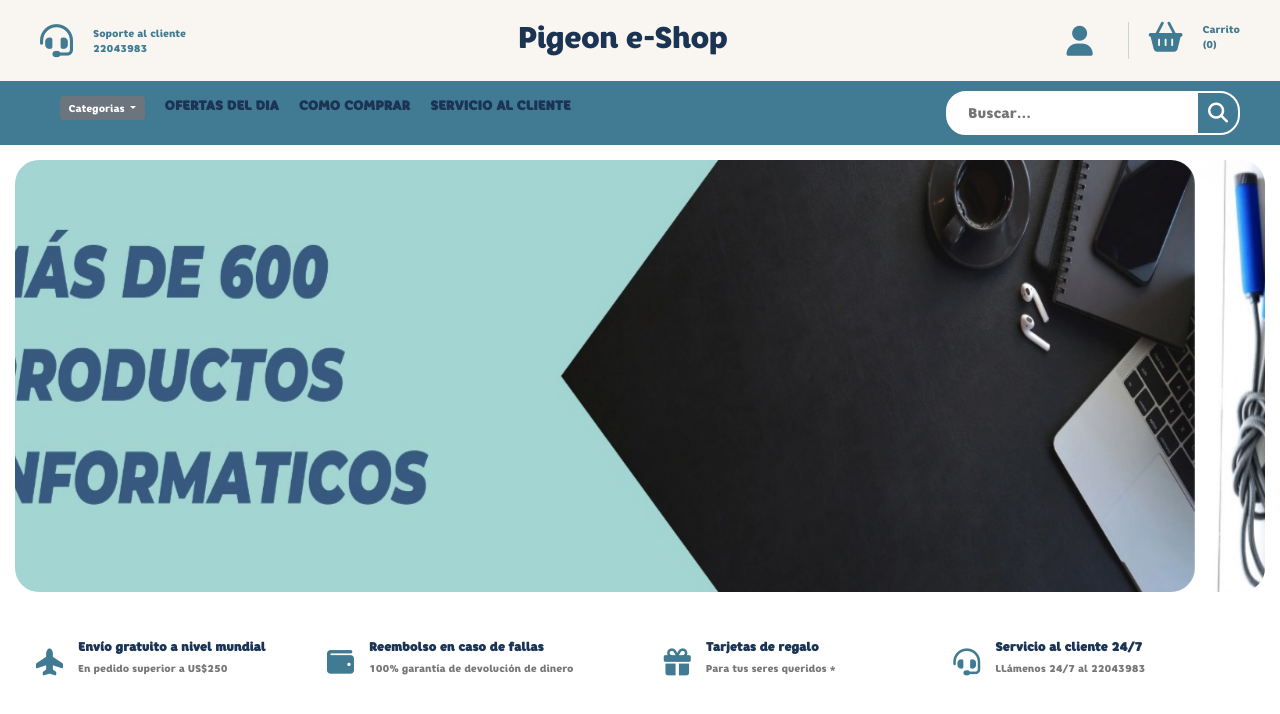
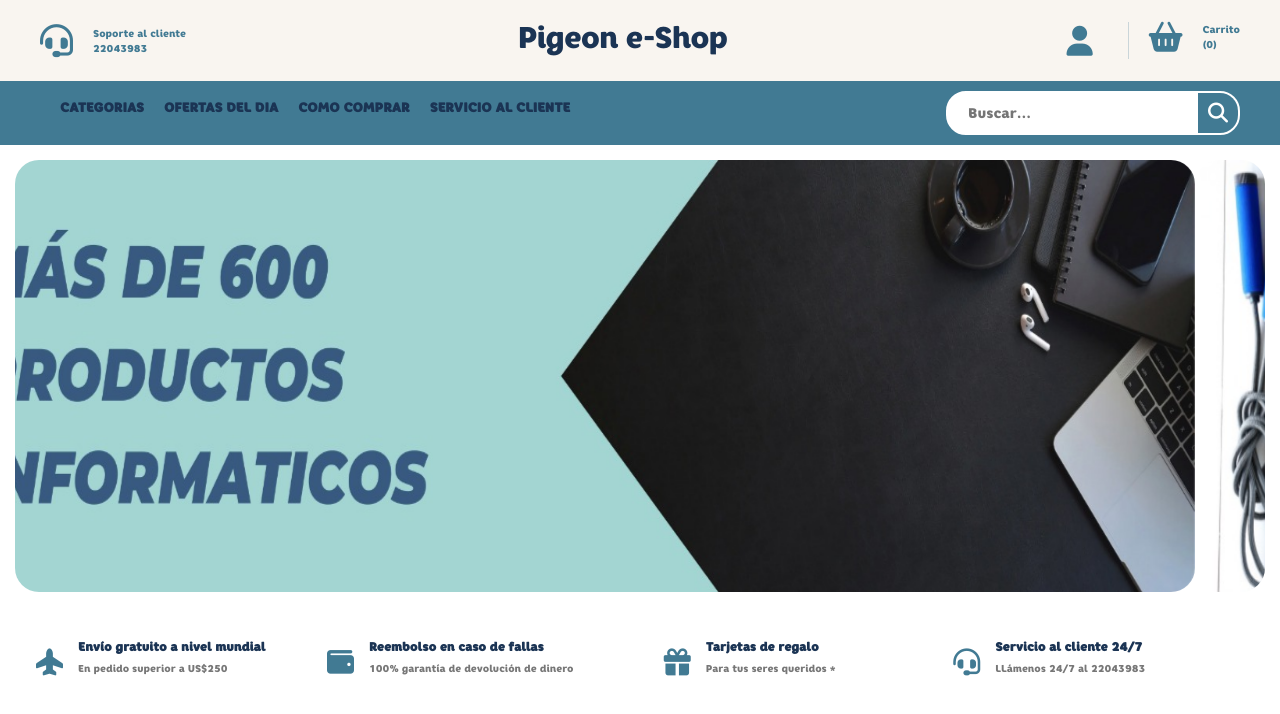
Before and after one commit to pigeon-e-shop/SIGTO, a plain HTML site: page index.html in a window 1280 px wide. Drawn offline with nearby package versions, Linux system fonts and the light colour scheme.

Commit message:
Arreglado el boton de categorias.

```diff
--- a/index.html
+++ b/index.html
@@ -38,17 +38,16 @@
 
 					<div class="">
 						<div class="dropdown">
-							<button type="button" class=" fa-solid fa-user btn border-0" data-bs-toggle="dropdown"
-								data-toggle="dropdown" data-bs-auto-close="outside">
+							<button type="button" class=" fa-solid fa-user btn border-0" data-bs-toggle="dropdown" data-toggle="dropdown" data-bs-auto-close="outside">
 
 							</button>
 							<div class="dropdown-menu col-md-6">
 								<form class="p-2 m-0" action="login.php">
 									<div class="mb-3">
-										<label for="exampleDropdownFormEmail1" class="form-label">Correo
-											electronico</label>
-										<input type="email" class="form-control" id="exampleDropdownFormEmail1"
-											placeholder="correo@ejemplo.com">
+										<label for="exampleDropdownFormEmail1" class="form-label">
+											Correo electronico
+										</label>
+										<input type="email" class="form-control" id="exampleDropdownFormEmail1" placeholder="correo@ejemplo.com">
 									</div>
 									<div class="mb-3 container-info-contra">
 										<label for="exampleDropdownFormPassword1"
@@ -97,10 +96,10 @@
 				<ul class="menu">
 					<li>
 						<div class="dropdown">
-							<button class="btn btn-secondary dropdown-toggle" type="button" data-bs-toggle="dropdown"
+							<a class=" dropdown-toggle" type="button" data-bs-toggle="dropdown"
 								aria-expanded="false">
 								Categorias
-							</button>
+							</a>
 							<ul class="dropdown-menu">
 								<li>
 									<a class="dropdown-item" href="#">Deportes</a>
--- a/styles.css
+++ b/styles.css
@@ -164,7 +164,7 @@ html {
 
 	color: var(--primary-color);
 	background-color: #1B3454;
-	padding: 5px;
+	transform: scale(1.12);
 	border-radius: 3px;
 
 }
```
